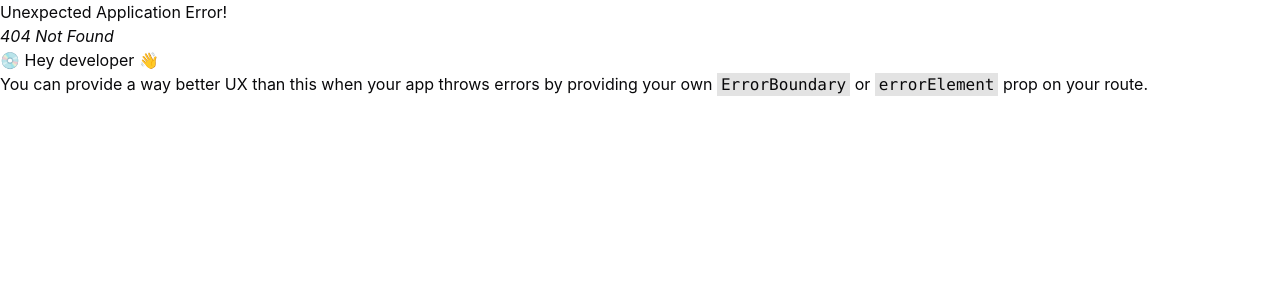
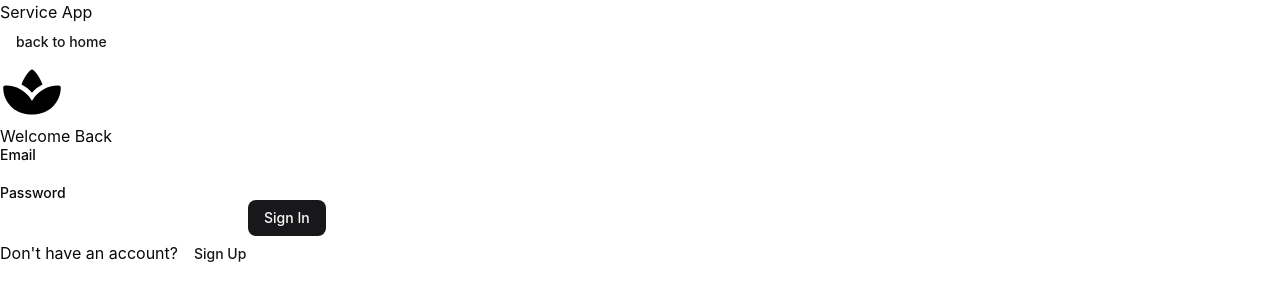
Before and after one commit to kvilmos/service-app, a React (Vite) app in the folder client/: page /authentication in a window 1280 px wide. Before the commit this address had no page. Shown: the top 300 px of the page. Built offline with nearby package versions, Linux system fonts and the light colour scheme.

Commit message:
feat: allow users to switch between sign in and sign up forms

```diff
--- a/client/src/components/navigation/navigation.jsx
+++ b/client/src/components/navigation/navigation.jsx
@@ -13,14 +13,9 @@ export default function NavBar() {
               Home
             </NavLink>
           </TabsTrigger>
-          <TabsTrigger value="content">
-            <NavLink to="/login" end>
-              sign in
-            </NavLink>
-          </TabsTrigger>
-          <TabsTrigger value="sign in">
-            <NavLink to="/register" end>
-              sing up
+          <TabsTrigger value="authentication">
+            <NavLink to="/authentication" end>
+              Auth
             </NavLink>
           </TabsTrigger>
         </TabsList>
--- /dev/null
+++ b/client/src/features/auth/auth-page.jsx
@@ -0,0 +1,30 @@
+import { useState } from "react";
+import { Button } from "@/components/shadcn-ui/button";
+import { NavLink } from "react-router";
+import SignInForm from "./components/sign-in-form";
+import SignUpForm from "./components/sign-up-form";
+
+const AUTH_STATES = { LOGIN: "login", REGISTER: "register" };
+
+export default function AuthView() {
+  const [currentForm, setCurrentForm] = useState(AUTH_STATES.LOGIN);
+
+  return (
+    <div>
+      <h1>Service App</h1>
+      <Button variant="link">
+        <NavLink to="/" end>
+          back to home
+        </NavLink>
+      </Button>
+      <img src="../src/assets/logo/logo.svg" className="s-logo"></img>
+      <div>
+        {currentForm === AUTH_STATES.LOGIN ? (
+          <SignInForm onSwitch={() => setCurrentForm(AUTH_STATES.REGISTER)} />
+        ) : (
+          <SignUpForm onSwitch={() => setCurrentForm(AUTH_STATES.LOGIN)} />
+        )}
+      </div>
+    </div>
+  );
+}
--- a/client/src/features/auth/sign-in-form.jsx
+++ b/client/src/features/auth/components/sign-in-form.jsx
@@ -1,7 +1,7 @@
 import { Button } from "@/components/shadcn-ui/button";
 import { Label } from "@/components/shadcn-ui/label";
 
-export default function SignInForm() {
+export default function SignInForm({ onSwitch }) {
   return (
     <div>
       <h1>Welcome Back</h1>
@@ -11,6 +11,12 @@ export default function SignInForm() {
       <Label>Password</Label>
       <input type="text" />
       <Button>Sign In</Button>
+      <p>
+        Don't have an account?
+        <Button onClick={onSwitch} variant="link">
+          Sign Up
+        </Button>
+      </p>
     </div>
   );
 }
--- a/client/src/features/auth/sign-up-form.jsx
+++ b/client/src/features/auth/components/sign-up-form.jsx
@@ -1,7 +1,7 @@
 import { Button } from "@/components/shadcn-ui/button";
 import { Label } from "@/components/shadcn-ui/label";
 
-export default function SignUpForm() {
+export default function SignUpForm({ onSwitch }) {
   return (
     <div>
       <h1>Welcome to Service App</h1>
@@ -16,6 +16,12 @@ export default function SignUpForm() {
       <input type="text" />
 
       <Button>Sign Un</Button>
+      <p>
+        Already have an account?
+        <Button onClick={onSwitch} variant="link">
+          Sign In
+        </Button>
+      </p>
     </div>
   );
 }
--- a/client/src/index.css
+++ b/client/src/index.css
@@ -124,3 +124,9 @@
     @apply bg-background text-foreground;
   }
 }
+
+.s-logo {
+  aspect-ratio: 1/1;
+  width: 64px;
+  height: 64px;
+}
--- /dev/null
+++ b/client/src/layouts/blank-layout.jsx
@@ -0,0 +1,9 @@
+import { Outlet } from "react-router";
+
+export default function BlankLayout() {
+  return (
+    <div>
+      <Outlet />
+    </div>
+  );
+}
```
Also changed, not shown: client/src/router/router.jsx (+8 -8 lines), client/src/assets/logo/logo.svg (added).
